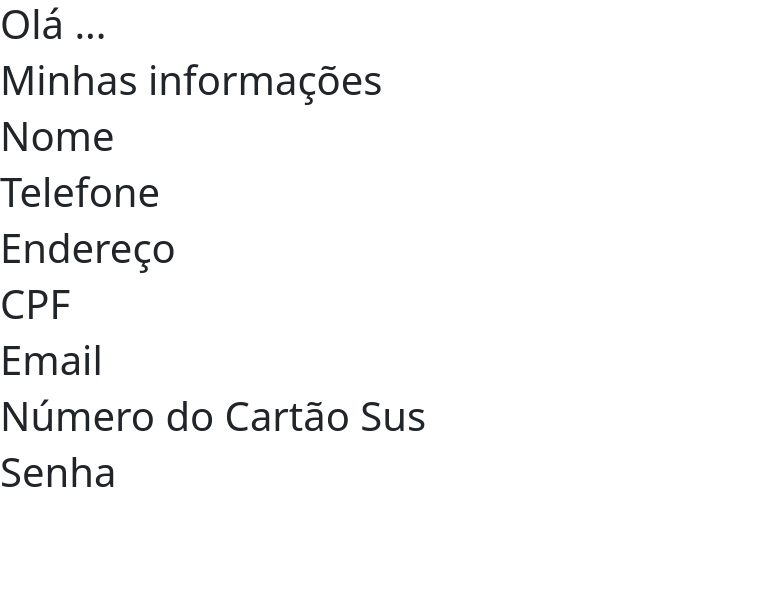
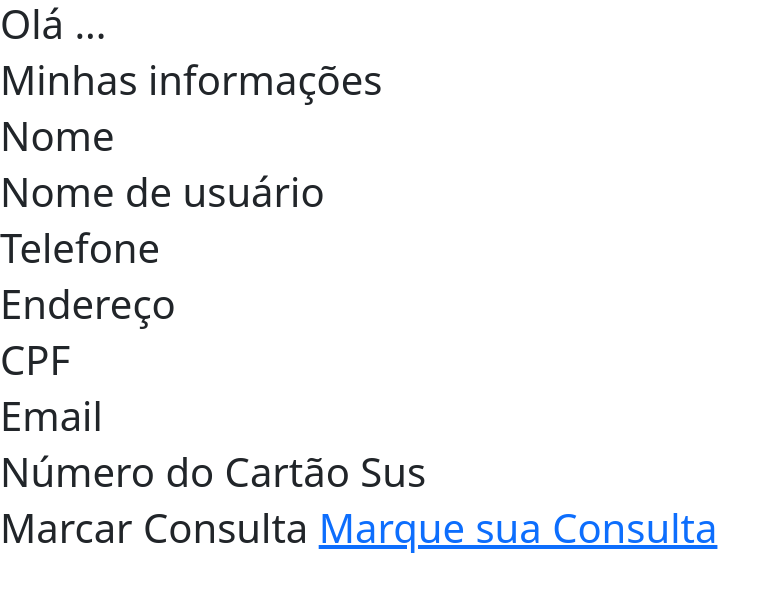
Before and after one commit to mahobold/pi_2_ano_sus, a PHP site: page /minhaCONTA.php in a window 1280 px wide. Shown: the top 592 px of the page, without its empty margins (0-781 px from the left). Run offline with PHP 8.4, Linux system fonts and the light colour scheme.

Commit message:
ALTERACAOLE

```diff
--- a/minhaCONTA.php
+++ b/minhaCONTA.php
@@ -9,14 +9,15 @@
 </head>
 <body>
     <h1>Olá ...</h1>
-    <h1>Minhas informações</h1>
+    <h1>Minhas informações <a href="" ></a></h1>
     <h1>Nome</h1>
+    <h1>Nome de usuário</h1>
     <h1>Telefone</h1>
     <h1>Endereço</h1>
     <h1>CPF</h1>
     <h1>Email</h1>
     <h1>Número do Cartão Sus</h1>
-    <h1>Senha</h1>
+    <h1>Marcar Consulta <a href="consulta.php">Marque sua Consulta</a></h1>
 
 </body>
 <script src="https://cdn.jsdelivr.net/npm/bootstrap@5.3.0/dist/js/bootstrap.bundle.min.js" integrity="sha384-geWF76RCwLtnZ8qwWowPQNguL3RmwHVBC9FhGdlKrxdiJJigb/j/68SIy3Te4Bkz" crossorigin="anonymous"></script>
```
